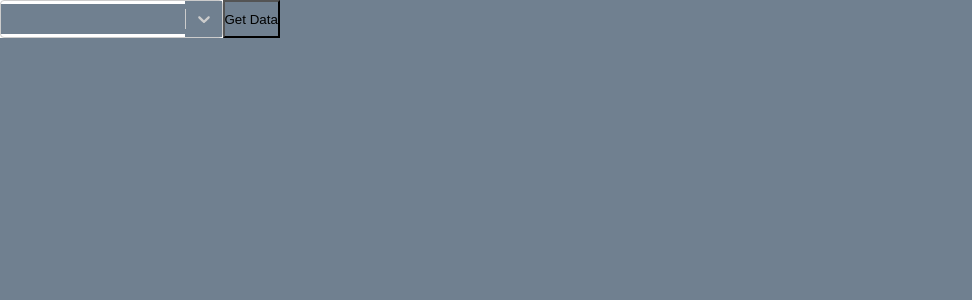
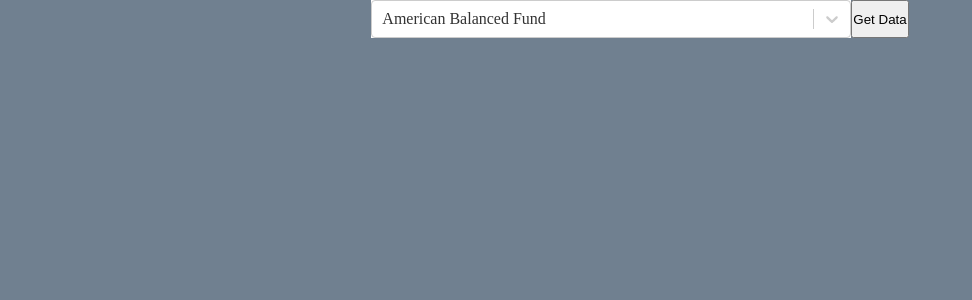
Before and after one commit to mattmercuri/ts-trpc-demo, a React (Vite) app: page / in a window 1280 px wide. Shown: the top 300 px of the page, without its empty margins (0-972 px from the left). Built offline with nearby package versions, Linux system fonts and the light colour scheme.

Commit message:
centering styling

```diff
--- a/src/index.css
+++ b/src/index.css
@@ -2,13 +2,19 @@
   box-sizing: border-box;
   margin: 0;
   padding: 0;
+}
+
+body {
   background-color: slategrey;
 }
 
 .app {
   display: flex;
+  width: 100vw;
+  justify-content: center;
 }
 
 .app__dropdown {
   background-color: white;
+  width: 30rem;
 }
```
